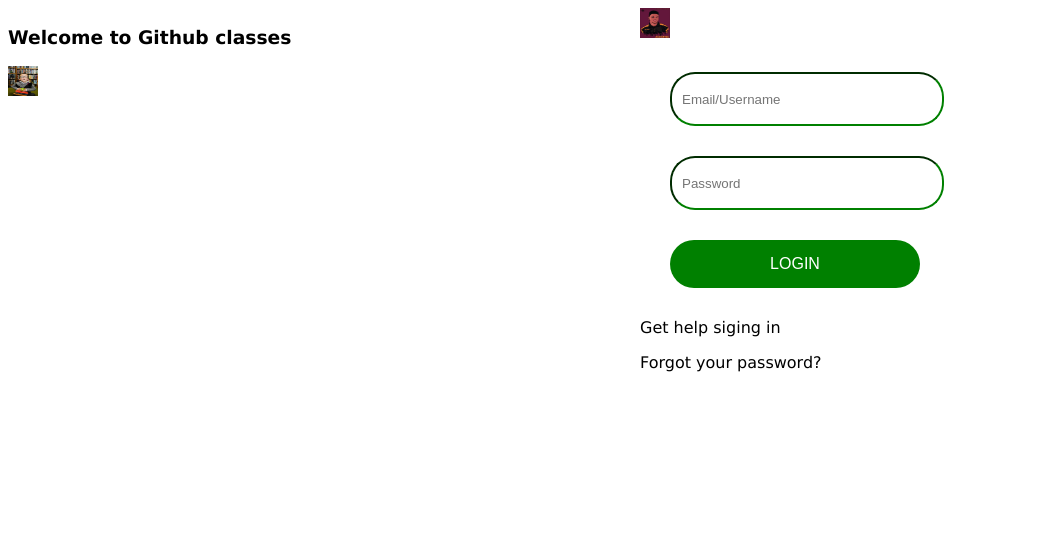
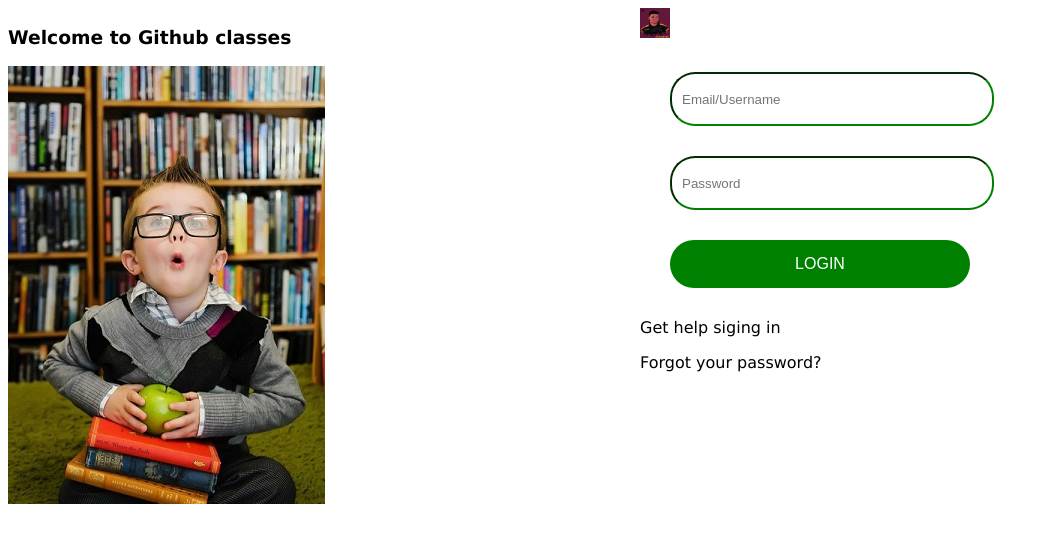
Before and after one commit to Jayjerome/Epic-Mail, a plain HTML site: page Login.html in a window 1280 px wide. Shown: the whole page, without its empty margins (0-1049 px from the left). Drawn offline with Linux system fonts and the light colour scheme.

Commit message:
Updated design

```diff
--- a/Login.html
+++ b/Login.html
@@ -16,7 +16,7 @@
     </div>
     <div class="login">
       <div class="box">
-        <img src="images/user.jpg" alt="">
+        <img src="images/user.jpg" alt="" class="user_icon">
         <input type="text" name="username" id="" placeholder="Email/Username" >
         <input type="text" name="password" id="" placeholder="Password"  inputmode="latin-prose">
         <button>LOGIN</button>
--- a/login.css
+++ b/login.css
@@ -27,7 +27,7 @@ a{
 button {
     display: block;
     height: 3em;
-    width: 50%;
+    width: 300px;
     font-size: 1em;
     background-color: green;
     color: white;
@@ -45,8 +45,8 @@ button {
   input{
       display: block;
       margin: 30px;
+      width: 300px;
       height: 30px;
-      width: 50%;
       padding: 10px;
       border-color: green;
       border-radius: 25px;
@@ -57,11 +57,11 @@ button {
   }
 
   .box{
-      width: 500px;
-      height: 1000px;
+      width: 100%;
+      margin: auto;
   }
 
-  img{
+  .user_icon{
       width: 30px;
       height: 30px;
   }
```
